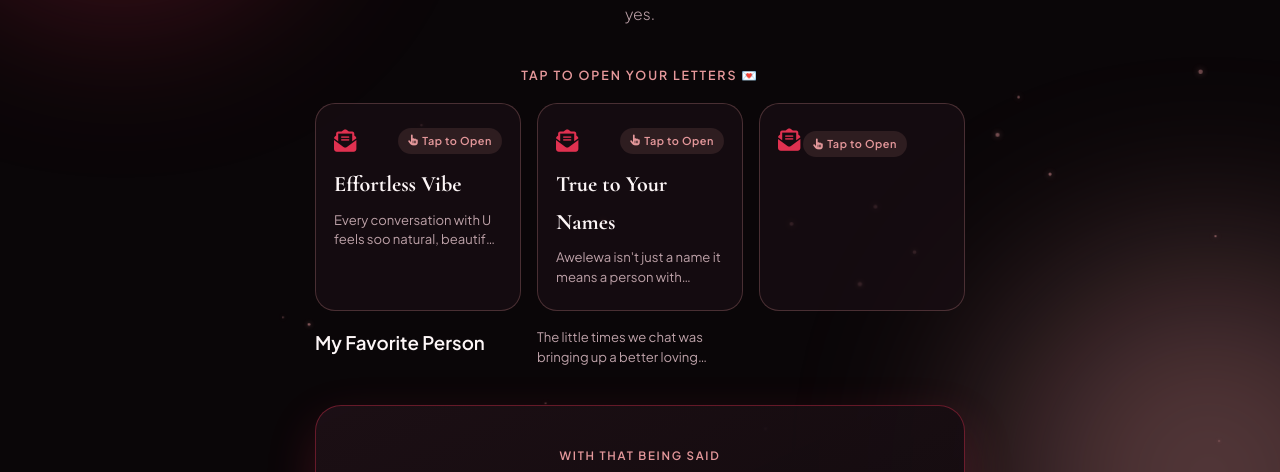
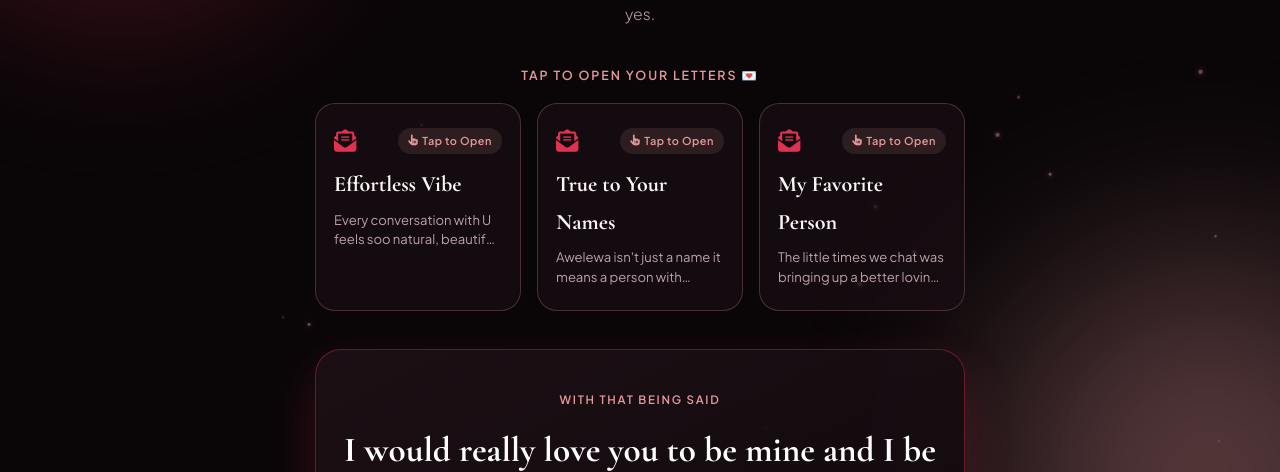
Before and after one commit to Oluwadamifayo/for-ifeoluwa, a plain HTML site: page index.html in a window 1280 px wide. Shown: the part 283-755 px from the top of the page. Drawn offline with nearby package versions, Linux system fonts and the light colour scheme.

Commit message:
Fix third envelope card structure and alignment

```diff
--- a/index.html
+++ b/index.html
@@ -63,10 +63,11 @@
                 <!-- Envelope 3 -->
                 <div class="envelope-card" onclick="openLetter('modal3')">
                     <div class="card-glow"></div>
-                    <i class="fa-solid fa-envelope-open-text card-icon"></i>
-                    <span class="tap-badge"><i class="fa-solid fa-hand-pointer"></i> Tap to Open</span>
-                </div>
-                <h3>My Favorite Person</h3>
+                    <div class="envelope-icon-wrap">
+                        <i class="fa-solid fa-envelope-open-text card-icon"></i>
+                        <span class="tap-badge"><i class="fa-solid fa-hand-pointer"></i> Tap to Open</span>
+                    </div>
+                    <h3>My Favorite Person</h3>
                     <p class="preview-text">The little times we chat was bringing up a better loving version of me...</p>
                 </div>
 
```
